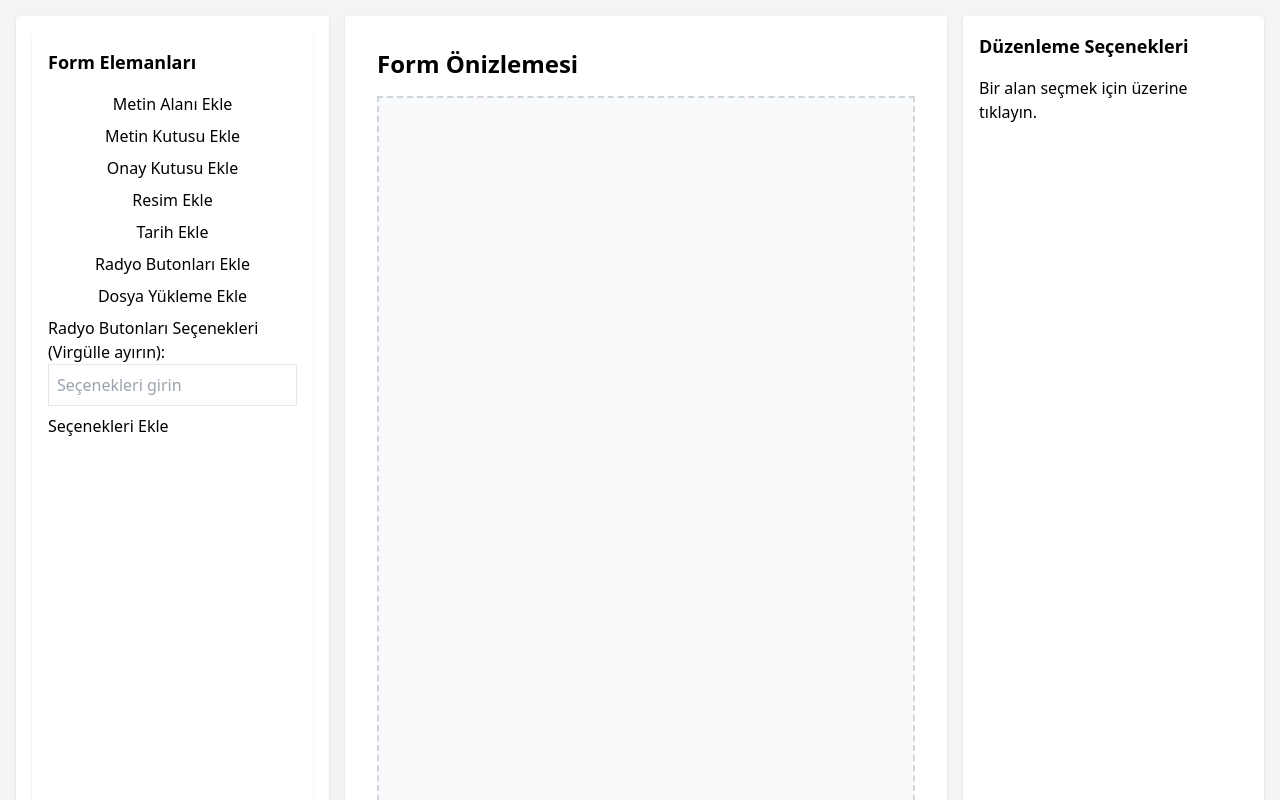
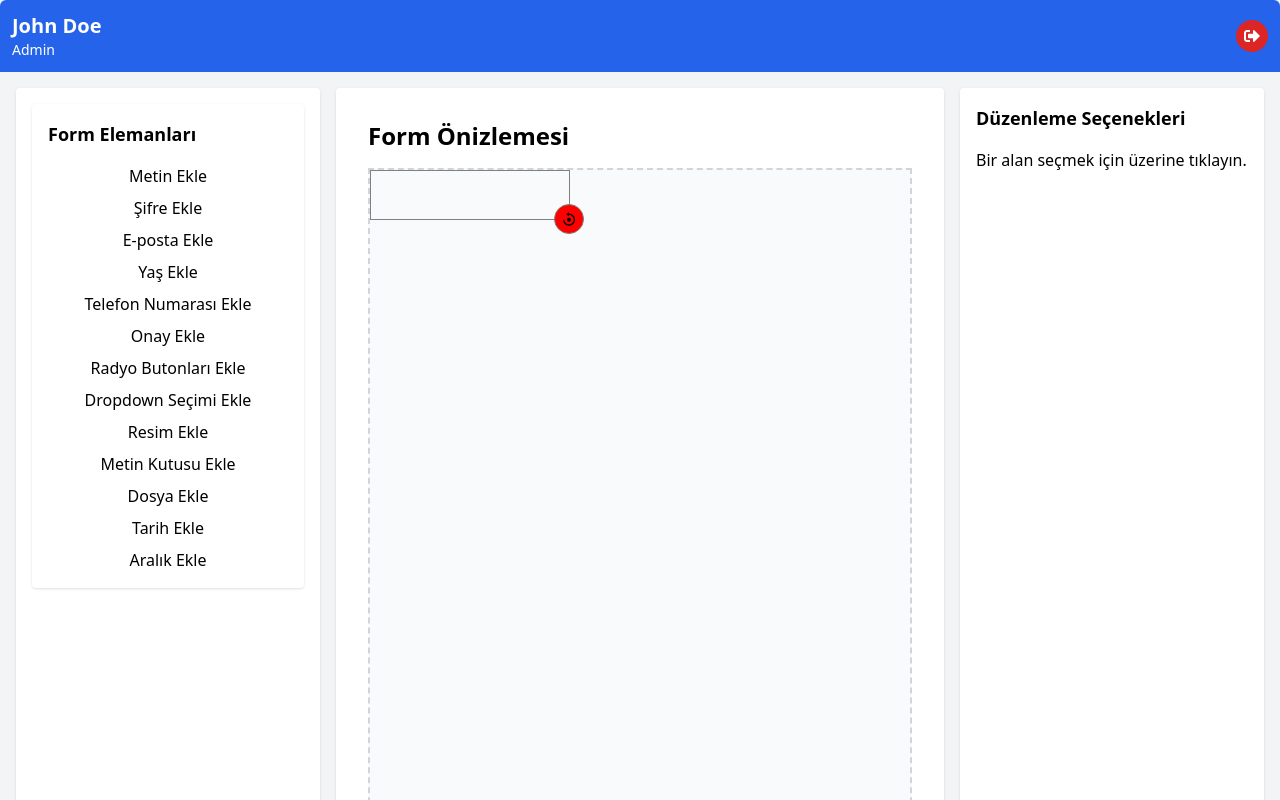
Before and after one commit to Furkan-Yildirim45/custom_form_builder, a Next.js app: page /pages/home in a window 1280 px wide. Both pictures are taken after a click on the button "Radyo Butonları Ekle". Shown: the top 800 px of the page. Built offline with nearby package versions, Linux system fonts and the light colour scheme.

Commit message:
birkaç değişiklik oldu form elemanlarında ve düzenleme devam ediyor.

```diff
--- a/app/components/draggable_field/page.tsx
+++ b/app/components/draggable_field/page.tsx
@@ -1,5 +1,6 @@
 import React, { useState, useRef } from "react";
 import { useDrag, useDrop } from "react-dnd";
+import { BiReset } from "react-icons/bi"; // react-icons örneği
 
 interface DraggableFieldProps {
   field: any;
@@ -25,16 +26,22 @@ const DraggableField: React.FC<DraggableFieldProps> = ({
   const [initialMousePosition, setInitialMousePosition] = useState({ x: 0, y: 0 });
   const [isEditing, setIsEditing] = useState(false); // Düzenleme durumu
   const [editedText, setEditedText] = useState(field.label || "Metin"); // Düzenlenebilir metin
+  const [isDragging, setIsDragging] = useState(false); // Taşıma durumu
   const ref = useRef<HTMLDivElement>(null);
 
   const [, connectDrag] = useDrag({
     type: "field",
     item: { id: field.id, initialX: position.x, initialY: position.y },
+    canDrag: () => isSelected, // Yalnızca seçili alan taşınabilir
+    collect: (monitor) => ({
+      isDragging: monitor.isDragging(),
+    }),
   });
 
   const [, connectDrop] = useDrop({
     accept: "field",
     hover: (item: any, monitor) => {
+      if (isDragging) return; // Taşıma yapılırken hover ile işlem yapılmasın
       const delta = monitor.getDifferenceFromInitialOffset();
       if (delta) {
         const newX = item.initialX + delta.x;
@@ -63,9 +70,11 @@ const DraggableField: React.FC<DraggableFieldProps> = ({
       const deltaY = e.clientY - initialMousePosition.y;
 
       setDimensions((prev) => ({
-        width: Math.max(100, prev.width + deltaX),
-        height: Math.max(50, prev.height + deltaY),
+        width: Math.max(100, prev.width + deltaX), // Min. genişlik 100px
+        height: Math.max(50, prev.height + deltaY), // Min. yükseklik 50px
       }));
+
+      // Fare pozisyonunu güncelle
       setInitialMousePosition({ x: e.clientX, y: e.clientY });
     }
   };
@@ -75,21 +84,59 @@ const DraggableField: React.FC<DraggableFieldProps> = ({
     updateField(field.id, { style: { ...dimensions } });
   };
 
-  const handleTextClick = () => {
-    setIsEditing(true); // Metin düzenleme moduna geçiş
-  };
-
-  const handleTextChange = (e: React.ChangeEvent<HTMLInputElement>) => {
-    setEditedText(e.target.value); // Metin değişikliği
-  };
-
-  const handleBlur = () => {
-    setIsEditing(false); // Düzenlemeyi bitir
-    updateField(field.id, { label: editedText }); // Yeni metni kaydet
-  };
 
   connectDrag(ref);
   connectDrop(ref);
+
+  const renderField = (field: any) => {
+    switch (field.type) {
+      case "text":
+        return <input type="text" placeholder={field.label} />;
+      case "password":
+        return <input type="password" placeholder={field.label} />;
+      case "email":
+        return <input type="email" placeholder={field.label} />;
+      case "number":
+        return <input type="number" placeholder={field.label} />;
+      case "tel":
+        return <input type="tel" placeholder={field.label} />;
+      case "checkbox":
+        return <input type="checkbox" />;
+      case "radio":
+        return (
+          <div>
+            {field.options?.map((option: string, idx: number) => (
+              <label key={idx}>
+                <input type="radio" name={`radio-${field.id}`} value={option} />
+                {option}
+              </label>
+            ))}
+          </div>
+        );
+      case "select":
+        return (
+          <select>
+            {field.options?.map((option: string, idx: number) => (
+              <option key={idx} value={option}>
+                {option}
+              </option>
+            ))}
+          </select>
+        );
+      case "image":
+        return <input type="file" accept="image/*" />;
+      case "textarea":
+        return <textarea placeholder={field.label} />;
+      case "file":
+        return <input type="file" />;
+      case "date":
+        return <input type="date" />;
+      case "range":
+        return <input type="range" />;
+      default:
+        return null;
+    }
+  };
 
   return (
     <div
@@ -99,42 +146,38 @@ const DraggableField: React.FC<DraggableFieldProps> = ({
         position: "absolute",
         top: position.y,
         left: position.x,
+        border: isSelected ? "2px solid blue" : "1px solid grey",
+        backgroundColor: field.style?.backgroundColor || "transparent",
+        cursor: isSelected ? "move" : "default",
         width: dimensions.width,
         height: dimensions.height,
-        border: isSelected ? "2px solid blue" : "none",
-        backgroundColor: field.style?.backgroundColor || "transparent",
       }}
-      className="relative"
+      onMouseMove={handleResize} // Fare hareketiyle boyutlandırma
+      onMouseUp={handleResizeEnd} // Fare bırakıldığında boyutlandırmayı bitir
+      onMouseLeave={handleResizeEnd} // Fare alan dışına çıkarsa da boyutlandırmayı bitir
     >
-      <div className="absolute inset-0 flex items-center justify-center cursor-move">
-        {isEditing ? (
-          <input
-            type="text"
-            value={editedText}
-            onChange={handleTextChange}
-            onBlur={handleBlur}
-            autoFocus
-            className="w-full h-full bg-transparent border-none"
-          />
-        ) : (
-          <span onClick={handleTextClick}>{editedText}</span>
-        )}
+      {renderField(field)}
+
+      {/* Boyutlandırma İkonu */}
+      <div
+        style={{
+          position: "absolute",
+          bottom: -15,
+          right: -15,
+          width: 30, // Daha büyük bir alan
+          height: 30, // Daha büyük bir alan
+          backgroundColor: "red", // Daha belirgin bir renk
+          borderRadius: "50%",
+          border: "1px solid grey",
+          display: "flex",
+          justifyContent: "center",
+          alignItems: "center",
+          cursor: "nwse-resize",
+        }}
+        onMouseDown={handleResizeStart}
+      >
+        <BiReset size={16} />
       </div>
-
-      {isSelected && (
-        <>
-          {/* Boyutlandırma Tutamağı */}
-          <div
-            onMouseDown={handleResizeStart}
-            onMouseMove={handleResize}
-            onMouseUp={handleResizeEnd}
-            className="absolute bottom-0 right-0 w-4 h-4 bg-blue-500 cursor-se-resize"
-          />
-
-          {/* Taşıma İkonu */}
-          <div className="absolute top-0 left-1/2 transform -translate-x-1/2 w-4 h-4 bg-gray-300 cursor-move"></div>
-        </>
-      )}
     </div>
   );
 };
--- a/app/components/form_builder/page.tsx
+++ b/app/components/form_builder/page.tsx
@@ -1,32 +1,64 @@
-import React, { useState, useEffect, useRef } from "react";
+import React, { useState } from "react";
+
+const renderField = (field: Field) => {
+  switch (field.type) {
+    case "text":
+      return <input type="text" placeholder={field.label} />;
+    case "password":
+      return <input type="password" placeholder={field.label} />;
+    case "email":
+      return <input type="email" placeholder={field.label} />;
+    case "number":
+      return <input type="number" placeholder={field.label} />;
+    case "tel":
+      return <input type="tel" placeholder={field.label} />;
+    case "checkbox":
+      return <input type="checkbox" />;
+    case "radio":
+      return (
+        <div>
+          {field.options?.map((option, idx) => (
+            <label key={idx}>
+              <input type="radio" name={`radio-${field.id}`} value={option} />
+              {option}
+            </label>
+          ))}
+        </div>
+      );
+    case "select":
+      return (
+        <select>
+          {field.options?.map((option, idx) => (
+            <option key={idx} value={option}>
+              {option}
+            </option>
+          ))}
+        </select>
+      );
+    case "image":
+      return <input type="file" accept="image/*" />;
+    case "textarea":
+      return <textarea placeholder={field.label} />;
+    case "file":
+      return <input type="file" />;
+    case "date":
+      return <input type="date" />;
+    case "range":
+      return <input type="range" />;
+    default:
+      return null;
+  }
+};
 
 const FormBuilder: React.FC<{
   addFieldToPreview: (field: Field) => void;
-  removeField: (id: number) => void; // Accept removeField function from parent
-  selectedField: Field | null; // Accept selectedField to display delete button
-  setSelectedField: (field: Field | null) => void; // Accept setSelectedField function
-}> = ({
-  addFieldToPreview,
-  removeField,
-  selectedField,
-  setSelectedField,
-}) => {
+  removeField: (id: number) => void;
+  selectedField: Field | null;
+  setSelectedField: (field: Field | null) => void;
+}> = ({ addFieldToPreview, removeField, selectedField, setSelectedField }) => {
   const [fields, setFields] = useState<Field[]>([]);
   const [radioOptions, setRadioOptions] = useState<string[]>([]);
   const [isRadioOptionsVisible, setIsRadioOptionsVisible] = useState(false);
-  const [windowHeight, setWindowHeight] = useState<number>(window.innerHeight);
-
-  // Ekran yüksekliğini dinamik olarak almak için event listener ekleme
-  useEffect(() => {
-    const handleResize = () => {
-      setWindowHeight(window.innerHeight);
-    };
-
-    window.addEventListener("resize", handleResize);
-    return () => {
-      window.removeEventListener("resize", handleResize);
-    };
-  }, []);
 
   // Yeni form öğesi ekleme
   const addField = (type: FieldType) => {
@@ -36,7 +68,7 @@ const FormBuilder: React.FC<{
       label: "",
       value: "",
       x: 0, // Varsayılan değer
-      y: 0  // Varsayılan değer
+      y: 0, // Varsayılan değer
     };
 
     if (type === "radio" && radioOptions.length > 0) {
@@ -44,10 +76,10 @@ const FormBuilder: React.FC<{
     }
 
     setFields([...fields, newField]);
-    addFieldToPreview(newField); // HomePage bileşenine öğe ekleme
+    addFieldToPreview(newField); // Parent bileşene öğe ekleme
 
     if (type === "radio") {
-      setRadioOptions([]);
+      setRadioOptions([]); // Seçenekleri sıfırlama
       setIsRadioOptionsVisible(false);
     }
   };
@@ -57,6 +89,7 @@ const FormBuilder: React.FC<{
     setFields(fields.map((field) => (field.id === id ? { ...field, [key]: value } : field)));
   };
 
+  // Radyo butonları seçenekleri değişimi
   const handleRadioOptionsChange = (e: React.ChangeEvent<HTMLInputElement>) => {
     const options = e.target.value.split(",").map((option) => option.trim());
     setRadioOptions(options);
@@ -73,29 +106,21 @@ const FormBuilder: React.FC<{
   return (
     <div className="p-4 bg-white rounded shadow relative">
       <h2 className="text-lg font-bold mb-4">Form Elemanları</h2>
-      <div className="flex flex-col space-y-2" style={{ height: "calc(100vh - 100px)" }}>
+      <div className="flex flex-col space-y-2">
         {/* Form öğesi eklemek için butonlar */}
-        <button className="btn-primary" onClick={() => addField("text")}>
-          Metin Alanı Ekle
-        </button>
-        <button className="btn-primary" onClick={() => addField("textarea")}>
-          Metin Kutusu Ekle
-        </button>
-        <button className="btn-primary" onClick={() => addField("checkbox")}>
-          Onay Kutusu Ekle
-        </button>
-        <button className="btn-primary" onClick={() => addField("image")}>
-          Resim Ekle
-        </button>
-        <button className="btn-primary" onClick={() => addField("date")}>
-          Tarih Ekle
-        </button>
-        <button className="btn-primary" onClick={() => setIsRadioOptionsVisible(true)}>
-          Radyo Butonları Ekle
-        </button>
-        <button className="btn-primary" onClick={() => addField("file")}>
-          Dosya Yükleme Ekle
-        </button>
+        <button className="btn-primary" onClick={() => addField("text")}>Metin Ekle</button>
+        <button className="btn-primary" onClick={() => addField("password")}>Şifre Ekle</button>
+        <button className="btn-primary" onClick={() => addField("email")}>E-posta Ekle</button>
+        <button className="btn-primary" onClick={() => addField("number")}>Yaş Ekle</button>
+        <button className="btn-primary" onClick={() => addField("tel")}>Telefon Numarası Ekle</button>
+        <button className="btn-primary" onClick={() => addField("checkbox")}>Onay Ekle</button>
+        <button className="btn-primary" onClick={() => addField("radio")}>Radyo Butonları Ekle</button>
+        <button className="btn-primary" onClick={() => addField("select")}>Dropdown Seçimi Ekle</button>
+        <button className="btn-primary" onClick={() => addField("image")}>Resim Ekle</button>
+        <button className="btn-primary" onClick={() => addField("textarea")}>Metin Kutusu Ekle</button>
+        <button className="btn-primary" onClick={() => addField("file")}>Dosya Ekle</button>
+        <button className="btn-primary" onClick={() => addField("date")}>Tarih Ekle</button>
+        <button className="btn-primary" onClick={() => addField("range")}>Aralık Ekle</button>
 
         {isRadioOptionsVisible && (
           <div>
@@ -118,6 +143,37 @@ const FormBuilder: React.FC<{
           </div>
         )}
       </div>
+
+      {/* Seçili Alan için özellikler */}
+      {selectedField && (
+        <div className="mt-4">
+          <div>
+            <input
+              type="text"
+              id="fieldLabel"
+              value={selectedField.label}
+              onChange={(e) =>
+                handleFieldChange(selectedField.id, "label", e.target.value)
+              }
+              className="border p-2 w-full"
+            />
+          </div>
+          {selectedField.type === "radio" && selectedField.options && (
+            <div className="mt-2">
+              <label>Radyo Seçenekleri</label>
+              <div>
+                {selectedField.options.map((option, index) => (
+                  <div key={index}>
+                    <input type="radio" name={`radio-${selectedField.id}`} />
+                    <span>{option}</span>
+                  </div>
+                ))}
+              </div>
+            </div>
+          )}
+        </div>
+      )}
+
       {/* Silme butonu, bir öğe seçildiğinde görünsün */}
       {selectedField && (
         <div
@@ -136,13 +192,12 @@ const FormBuilder: React.FC<{
               padding: "10px",
               fontSize: "16px",
               textAlign: "center",
-              backgroundColor: "#f44336", // Kırmızı renk
-              color: "#fff",
-              borderRadius: "5px",
-              boxShadow: "0px 4px 8px rgba(0, 0, 0, 0.1)",
+              backgroundColor: "red",
+              borderRadius: "8px",
+              color: "white",
             }}
           >
-            Seçili Alanı Sil
+            Alanı Sil
           </button>
         </div>
       )}
--- /dev/null
+++ b/app/components/home/form_header.tsx
@@ -0,0 +1,39 @@
+import React from "react";
+import { FaSignOutAlt } from "react-icons/fa"; // Çıkış ikonu için
+import { useRouter } from "next/navigation";
+
+interface HeaderProps {
+  username: string;
+  role: string;
+}
+
+const Header: React.FC<HeaderProps> = ({ username, role }) => {
+  const router = useRouter(); // useRouter'ı burada çağır
+
+  const handleLogout = () => {
+    if (window.history.length > 1) {
+      // Eğer geçmiş kaydı varsa, bir önceki sayfaya dön
+      router.back();
+    } else {
+      // Yoksa login sayfasına yönlendir
+      router.push('/login');
+    }
+  };
+
+  return (
+    <div className="bg-blue-600 text-white p-3 flex justify-between items-center rounded-t-md">
+      <div>
+        <h2 className="text-xl font-semibold">{username}</h2>
+        <p className="text-sm">{role}</p>
+      </div>
+      <button
+        onClick={handleLogout}
+        className="bg-red-600 p-2 rounded-full hover:bg-red-700"
+      >
+        <FaSignOutAlt />
+      </button>
+    </div>
+  );
+};
+
+export default Header;
--- a/app/model/field_model.tsx
+++ b/app/model/field_model.tsx
@@ -1,4 +1,4 @@
-type FieldType = 'text' | 'textarea' | 'checkbox' | 'image' | 'date' | 'radio' | 'file';
+type FieldType = "text" | "password" | "email" | "number" | "tel" | "checkbox" | "radio" | "select" | "image" | "textarea" | "file" | "date" | "range";
 
 interface Field {
   id: number;
--- a/app/pages/home/page.tsx
+++ b/app/pages/home/page.tsx
@@ -1,16 +1,17 @@
-"use client";
+"use client"
 import React, { useState } from "react";
 import { DndProvider } from "react-dnd";
 import { HTML5Backend } from "react-dnd-html5-backend";
 import FormBuilder from "@/app/components/form_builder/page";
 import FormPreview from "@/app/components/home/form_preview";
 import EditOptions from "@/app/components/home/form_edit";
+import Header from "@/app/components/home/form_header";
 
 interface HomePageProps {
   onLogout: () => void;
 }
 
-const HomePage: React.FC<HomePageProps> = ({ onLogout }) => {
+const HomePage: React.FC<HomePageProps> = () => {
   const [previewFields, setPreviewFields] = useState<any[]>([]);
   const [selectedField, setSelectedField] = useState<any>(null);
 
@@ -30,7 +31,7 @@ const HomePage: React.FC<HomePageProps> = ({ onLogout }) => {
   };
 
   const updateField = (id: number, updatedData: Partial<any>) => {
-    console.log("Güncellenen alan:", id, updatedData); // Takip için
+    console.log("Güncellenen alan:", id, updatedData);
     setPreviewFields((prevFields) =>
       prevFields.map((field) =>
         field.id === id ? { ...field, ...updatedData } : field
@@ -47,11 +48,10 @@ const HomePage: React.FC<HomePageProps> = ({ onLogout }) => {
     );
   };
 
-  // `Del` tuşu işlevi
   const handleDeleteKey = (event: KeyboardEvent) => {
     if (event.key === "Delete" && selectedField) {
       removeField(selectedField.id);
-      setSelectedField(null); // Seçilen öğeyi sıfırlama
+      setSelectedField(null);
     }
   };
 
@@ -62,16 +62,19 @@ const HomePage: React.FC<HomePageProps> = ({ onLogout }) => {
     };
   }, [selectedField]);
 
-
   return (
     <DndProvider backend={HTML5Backend}>
-      <div className="h-screen grid grid-cols-[1fr_2fr_1fr] gap-4 p-4 bg-gray-100">
+      <div className="h-screen flex flex-col bg-gray-100">
+        {/* Header Bileşenini Ekle */}
+        <Header username="John Doe" role="Admin" />
+
+        <div className="h-full grid grid-cols-[1fr_2fr_1fr] gap-4 p-4">
           <div className="bg-white shadow rounded p-4">
             <FormBuilder
               addFieldToPreview={addFieldToPreview}
-            removeField={removeField}  // Pass removeField method
-            selectedField={selectedField} // Pass selectedField to FormBuilder
-            setSelectedField={setSelectedField} // Pass setter for selectedField
+              removeField={removeField}
+              selectedField={selectedField}
+              setSelectedField={setSelectedField}
             />
           </div>
           <div className="bg-white shadow rounded p-8 relative">
@@ -91,9 +94,9 @@ const HomePage: React.FC<HomePageProps> = ({ onLogout }) => {
             />
           </div>
         </div>
+      </div>
     </DndProvider>
   );
 };
 
-
-export default HomePage
+export default HomePage;
--- a/package.json
+++ b/package.json
@@ -17,6 +17,7 @@
     "react-dnd-html5-backend": "^16.0.1",
     "react-dom": "^18.2.0",
     "react-hook-form": "^7.53.2",
+    "react-icons": "^5.3.0",
     "react-pdf": "^9.1.1",
     "react-resizable": "^3.0.5"
   },
```
Also changed, not shown: 1 other file (tests, documents, lock files or other folders). Lines whose indentation alone changed are shown as unchanged.
